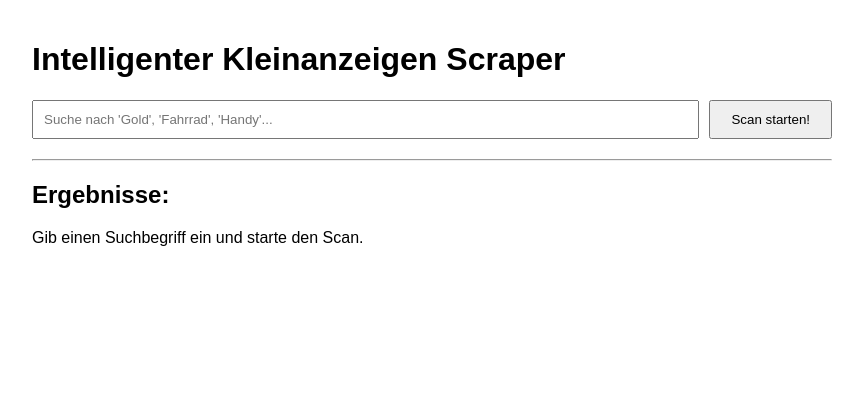
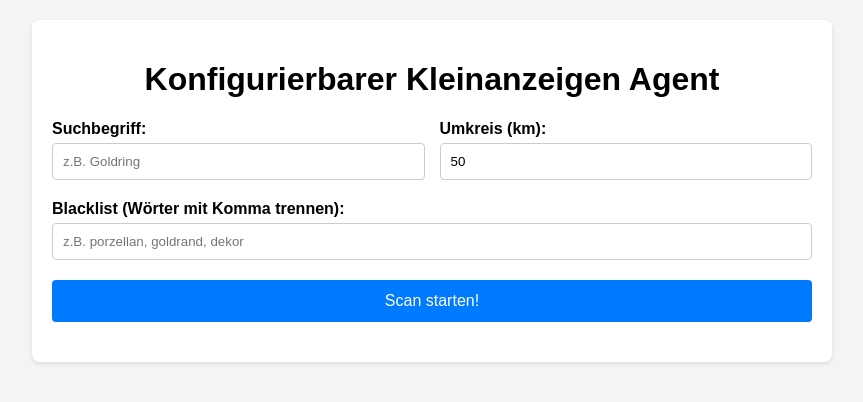
Before and after one commit to nullkommaneun/Clicker-and-Scraper-, a plain HTML site: page index.html in a window 1280 px wide. Shown: the whole page, without its empty margins (208-1071 px from the left). Drawn offline with Linux system fonts and the light colour scheme.

Commit message:
Update index.html

```diff
--- a/index.html
+++ b/index.html
@@ -2,30 +2,46 @@
 <html lang="de">
 <head>
     <meta charset="UTF-8">
-    <title>Intelligenter Kleinanzeigen Scraper</title>
+    <title>Konfigurierbarer Kleinanzeigen Agent</title>
     <style>
-        body { font-family: sans-serif; max-width: 800px; margin: auto; padding: 20px; }
+        body { font-family: sans-serif; max-width: 800px; margin: auto; padding: 20px; background-color: #f4f4f4; }
+        .container { background-color: white; padding: 20px; border-radius: 8px; box-shadow: 0 2px 4px rgba(0,0,0,0.1); }
+        h1 { text-align: center; }
+        .config-grid { display: grid; grid-template-columns: 1fr 1fr; gap: 15px; margin-bottom: 20px; }
+        .config-item { display: flex; flex-direction: column; }
+        label { margin-bottom: 5px; font-weight: bold; }
+        input[type="text"], input[type="number"] { padding: 10px; border: 1px solid #ccc; border-radius: 4px; }
+        button { width: 100%; padding: 12px; background-color: #007bff; color: white; border: none; border-radius: 4px; font-size: 16px; cursor: pointer; }
+        button:hover { background-color: #0056b3; }
         .aditem { border: 1px solid #ccc; padding: 10px; margin-bottom: 10px; border-radius: 5px; }
         .aditem h3 { margin-top: 0; }
-        .schnaeppchen { border: 2px solid #e53935; background-color: #ffebee; }
-        .schnaeppchen::before { content: "🚨 SCHNÄPPCHEN-ALARM! "; color: #e53935; font-weight: bold; }
-        .input-group { display: flex; gap: 10px; margin-bottom: 20px; }
-        #suchfeld { flex-grow: 1; padding: 10px; }
-        #suchButton { padding: 10px 20px; cursor: pointer; }
+        #ergebnisContainer { margin-top: 20px; }
     </style>
 </head>
 <body>
 
-    <h1>Intelligenter Kleinanzeigen Scraper</h1>
+    <div class="container">
+        <h1>Konfigurierbarer Kleinanzeigen Agent</h1>
 
-    <div class="input-group">
-        <input type="text" id="suchfeld" placeholder="Suche nach 'Gold', 'Fahrrad', 'Handy'...">
+        <div class="config-grid">
+            <div class="config-item">
+                <label for="suchfeld">Suchbegriff:</label>
+                <input type="text" id="suchfeld" placeholder="z.B. Goldring">
+            </div>
+            <div class="config-item">
+                <label for="radius">Umkreis (km):</label>
+                <input type="number" id="radius" value="50" placeholder="z.B. 50">
+            </div>
+        </div>
+        <div class="config-item" style="margin-bottom: 20px;">
+            <label for="blacklist">Blacklist (Wörter mit Komma trennen):</label>
+            <input type="text" id="blacklist" placeholder="z.B. porzellan, goldrand, dekor">
+        </div>
+
         <button id="suchButton">Scan starten!</button>
+
+        <div id="ergebnisContainer"></div>
     </div>
-
-    <hr>
-    <h2>Ergebnisse:</h2>
-    <div id="ergebnisContainer">Gib einen Suchbegriff ein und starte den Scan.</div>
 
     <script src="script.js"></script>
 </body>
```
